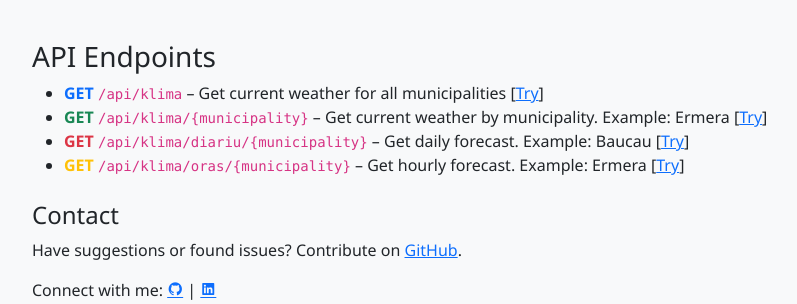
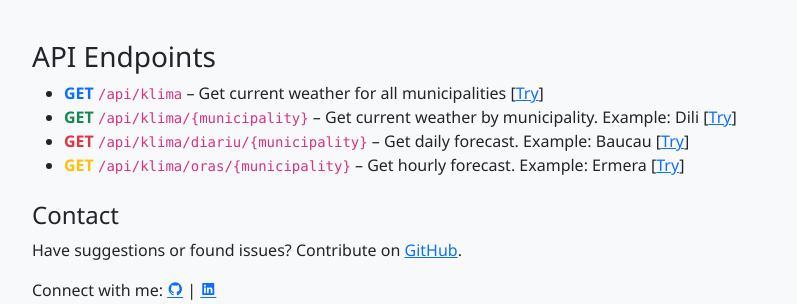
Before and after one commit to Frederico27/weather-api-timor-leste, a Laravel app: page / in a window 1280 px wide. Shown: the part 1901-2205 px from the top of the page, without its empty margins (50-847 px from the left). Run offline with Laravel 10, Linux system fonts and the light colour scheme; settings files or empty folders that the repository lacks are supplied; some libraries are stand-ins or nearby versions.

Commit message:
correct api entry example

```diff
--- a/resources/views/welcome.blade.php
+++ b/resources/views/welcome.blade.php
@@ -192,7 +192,7 @@
                 <li><strong class="text-primary">GET</strong> <code>/api/klima</code> – Get current weather for all
                     municipalities [<a href="https://weather-api-timor-leste.vercel.app/api/klima">Try</a>]</li>
                 <li><strong class="text-success">GET</strong> <code>/api/klima/{municipality}</code> – Get current
-                    weather by municipality. Example: Ermera [<a
+                    weather by municipality. Example: Dili [<a
                         href="https://weather-api-timor-leste.vercel.app/api/klima/dili">Try</a>]</li>
                 <li><strong class="text-danger">GET</strong> <code>/api/klima/diariu/{municipality}</code> – Get daily
                     forecast. Example: Baucau [<a href="https://weather-api-timor-leste.vercel.app/api/klima/diariu/baucau">Try</a>]
```
